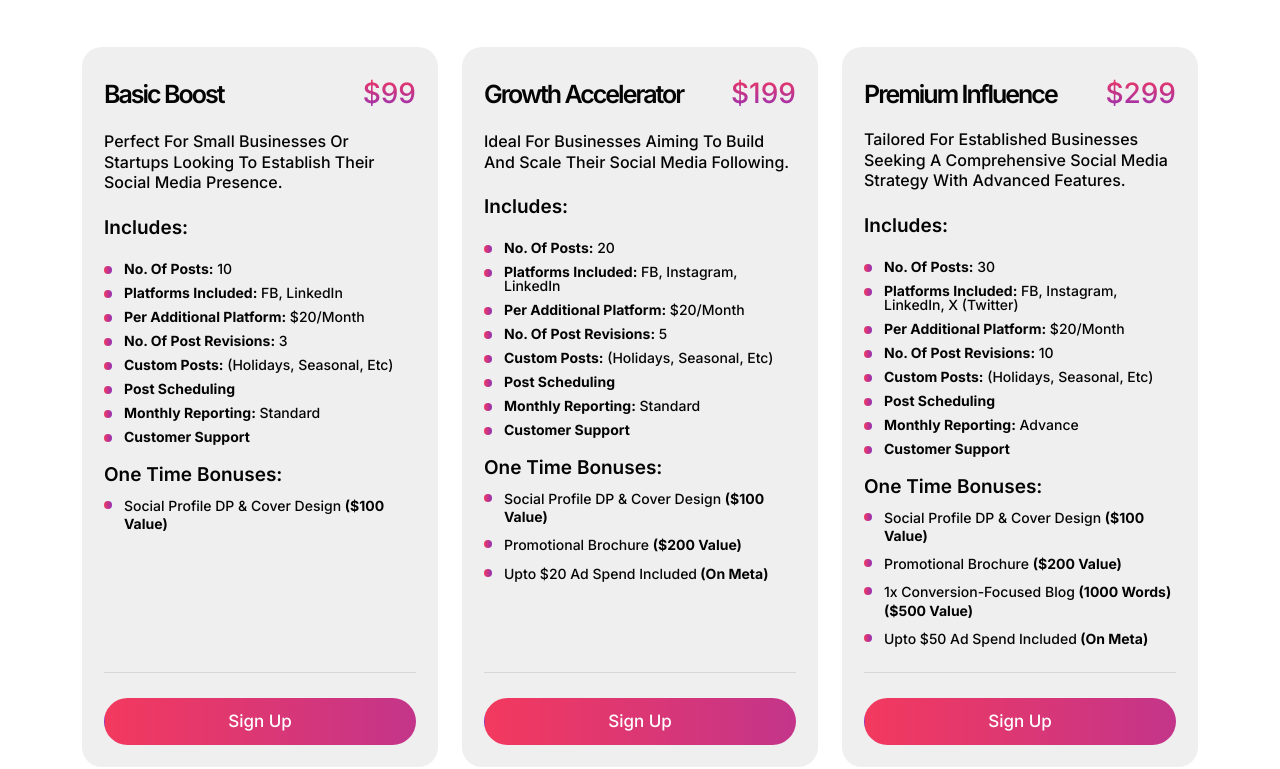
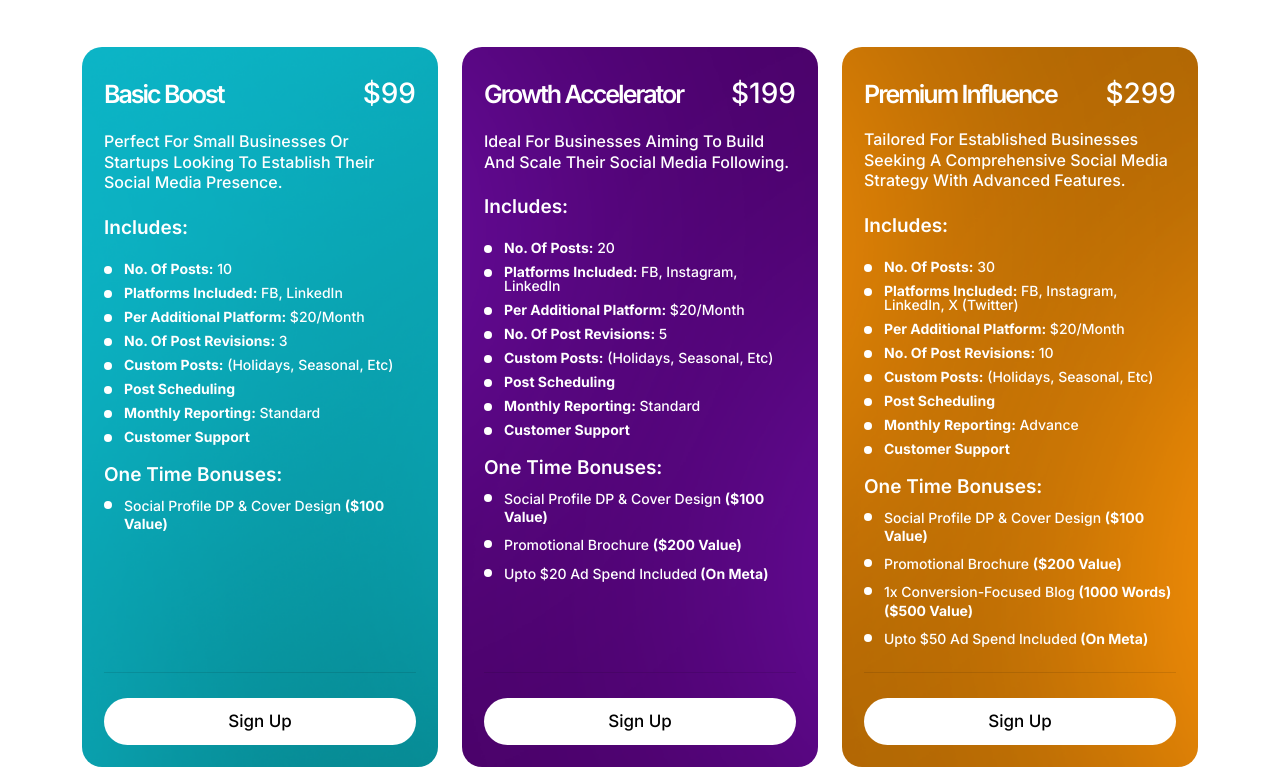
Before and after one commit to Bilal996999/marketairre, a plain HTML site: page index.html in a window 1280 px wide. Shown: the part 3578-4347 px from the top of the page. Drawn offline with nearby package versions, Linux system fonts and the light colour scheme.

Commit message:
live -v3

```diff
--- a/assets/css/styles.css
+++ b/assets/css/styles.css
@@ -542,7 +542,7 @@ p.package-content.no-top-padding{
     width:10px;
     height:10px;
     margin:auto;
-    background: linear-gradient(90deg, rgba(243, 57, 94, 1) 0%, rgba(148, 49, 182, 1) 100%);
+    background: #fff;
     border-radius:50%;
     transition: .4s;
 }
@@ -565,6 +565,8 @@ p.package-content.no-top-padding{
     animation: unset;
     transition: .4s;
     cursor: pointer;
+    background: #fff !important;
+    color: #000 !important;
 }
 .package-item:hover .package-detail{
     color: #fff;
@@ -851,6 +853,19 @@ button.btn-close {
 }
 .package-item {
     height: 805px;
+    color: #fff;
+}
+.package-item.package-one{
+    background: url('../img/pkg-1.png') no-repeat center;
+    background-size: cover;
+}
+.package-item.package-two{
+    background: url('../img/pkg-2.png') no-repeat center;
+    background-size: cover;
+}
+.package-item.package-three{
+    background: url('../img/pkg-3.png') no-repeat center;
+    background-size: cover;
 }
 .package-include p:before {
     top: 2px;
--- a/index.html
+++ b/index.html
@@ -412,14 +412,13 @@
 
                 <div class="col-xl-4 col-lg-4 col-md-6 col-sm-12 col-12" data-aos="flip-left" data-aos-duration="600"
                     data-aos-delay="900">
-                    <div class="package-item" data-tilt data-tilt-max="5">
+                    <div class="package-item package-one" data-tilt data-tilt-max="5">
                         <div class="package-detail">
                             <div class="d-flex justify-content-between align-items-center">
                                 <h3 class="package-heading">
                                     Basic Boost
                                 </h3>
-                                <h2 class="package-price">
-                                    <span class="gradient-heading">$99</span>
+                                <h2 class="package-price">$99
                                 </h2>
                             </div>
                             <p class="package-content">
@@ -456,14 +455,13 @@
 
                 <div class="col-xl-4 col-lg-4 col-md-6 col-sm-12 col-12" data-aos="flip-left" data-aos-duration="600"
                     data-aos-delay="1000">
-                    <div class="package-item" data-tilt data-tilt-max="5">
+                    <div class="package-item package-two" data-tilt data-tilt-max="5">
                         <div class="package-detail">
                             <div class="d-flex justify-content-between align-items-center">
                                 <h3 class="package-heading">
                                     Growth Accelerator
                                 </h3>
-                                <h2 class="package-price">
-                                    <span class="gradient-heading">$199</span>
+                                <h2 class="package-price">$199
                                 </h2>
                             </div>
                             <p class="package-content">
@@ -507,14 +505,13 @@
 
                 <div class="col-xl-4 col-lg-4 col-md-12 col-sm-12 col-12" data-aos="flip-left" data-aos-duration="600"
                     data-aos-delay="1100">
-                    <div class="package-item" data-tilt data-tilt-max="5">
+                    <div class="package-item package-three" data-tilt data-tilt-max="5">
                         <div class="package-detail">
                             <div class="d-flex justify-content-between align-items-center">
                                 <h3 class="package-heading">
                                     Premium Influence
                                 </h3>
-                                <h2 class="package-price">
-                                    <span class="gradient-heading">$299</span>
+                                <h2 class="package-price">$299
                                 </h2>
                             </div>
                             <p class="package-content no-top-padding">
```
Also changed, not shown: assets/img/pkg-1.png (added), assets/img/pkg-2.png (added), assets/img/pkg-3.png (added).
